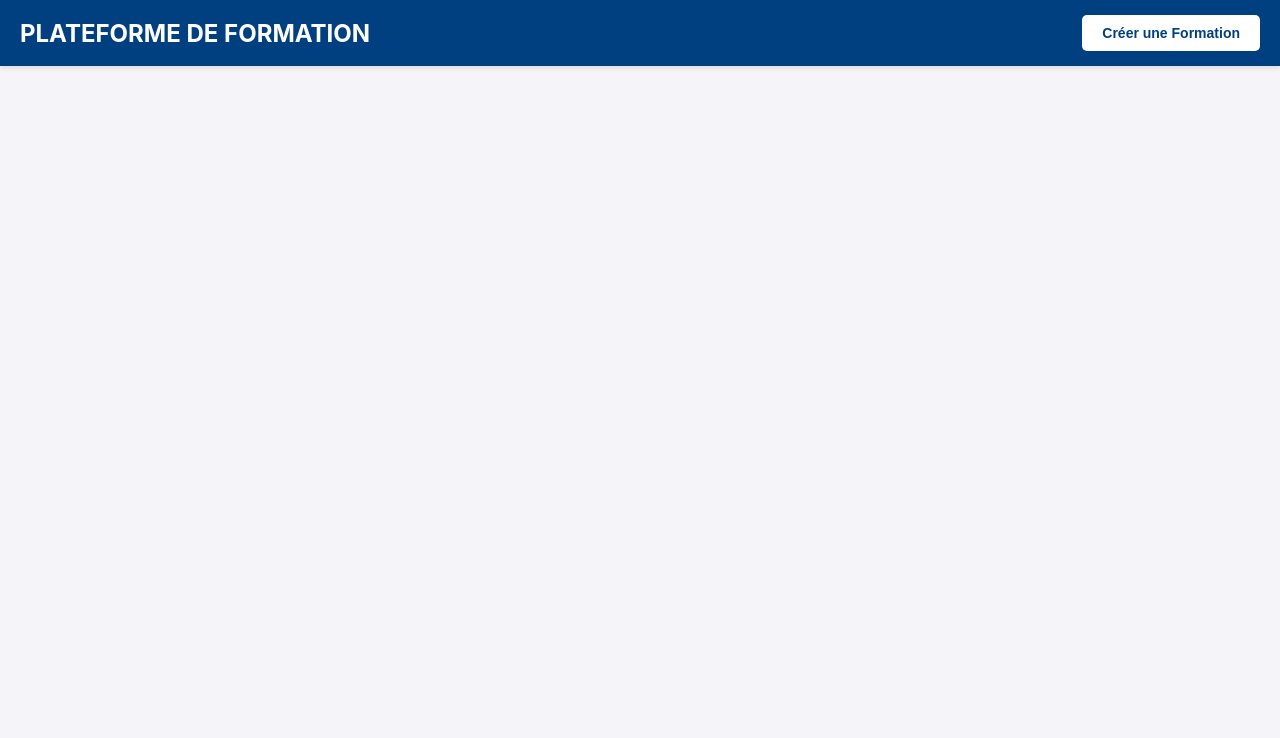
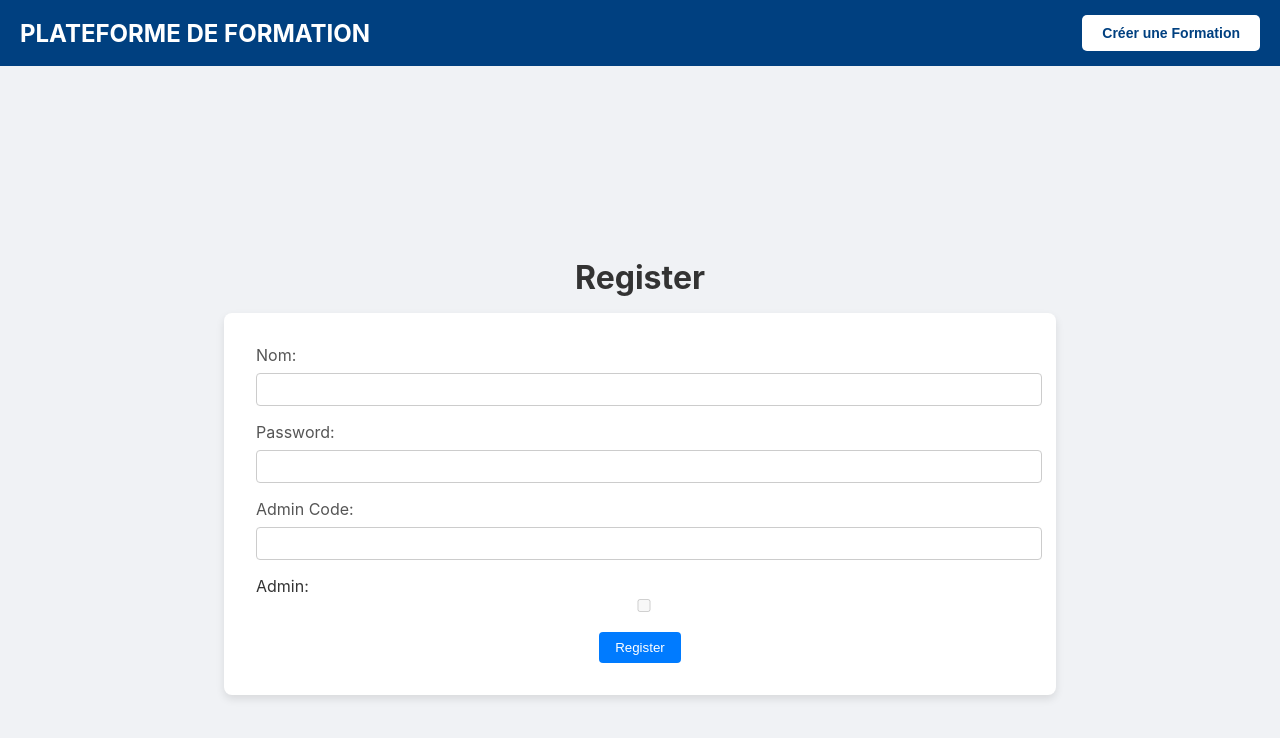
Before and after one commit to ElLuco6/formationFront, a React (Create React App) app in the folder formation/: page /register in a window 1280 px wide. Shown: the top 738 px of the page. Built offline with nearby package versions, Linux system fonts and the light colour scheme.

Commit message:
login + register

```diff
--- a/formation/src/App.tsx
+++ b/formation/src/App.tsx
@@ -5,6 +5,8 @@ import CreateFormationPage from './pages/CreateFormationPage';
 import CreateClassesPage from './pages/CreateClassesPage';
 import ListFormationsPage from './pages/ListFormationsPage';
 import InscriptionPage from './pages/InscriptionPage';
+import RegisterPage from './pages/RegisterPage';
+import LoginPage from './pages/LoginPage';
 
 const App: React.FC = () => {
     const navigate = useNavigate();
@@ -25,6 +27,8 @@ const App: React.FC = () => {
                 <Route path="/createformationpage" element={<CreateFormationPage />} />
                 <Route path="/createclassespage/:formationId" element={<CreateClassesPage />} />
                 <Route path="/inscription/:formationId" element={<InscriptionPage />} />
+                <Route path="/login" element={<LoginPage/>} />
+                <Route path="/register" element={<RegisterPage/>} />
             </Routes>
         </div>
     );
--- /dev/null
+++ b/formation/src/assets/LoginPage.css
@@ -0,0 +1,56 @@
+.container {
+    display: flex;
+    flex-direction: column;
+    align-items: center;
+    justify-content: center;
+    height: 100vh;
+    background-color: #f0f2f5;
+}
+
+.title {
+    font-size: 2rem;
+    margin-bottom: 1rem;
+    color: #333;
+}
+
+.form {
+    display: flex;
+    flex-direction: column;
+    align-items: center;
+    background-color: #fff;
+    padding: 2rem;
+    border-radius: 8px;
+    box-shadow: 0 4px 8px rgba(0, 0, 0, 0.1);
+}
+
+.inputGroup {
+    margin-bottom: 1rem;
+    width: 100%;
+}
+
+.label {
+    display: block;
+    margin-bottom: 0.5rem;
+    color: #555;
+}
+
+.input {
+    width: 100%;
+    padding: 0.5rem;
+    border-radius: 4px;
+    border: 1px solid #ccc;
+}
+
+.error {
+    color: red;
+    margin-bottom: 1rem;
+}
+
+.button {
+    padding: 0.5rem 1rem;
+    border-radius: 4px;
+    border: none;
+    background-color: #007bff;
+    color: #fff;
+    cursor: pointer;
+}
--- /dev/null
+++ b/formation/src/assets/RegisterPage.css
@@ -0,0 +1,57 @@
+.container {
+    display: flex;
+    flex-direction: column;
+    align-items: center;
+    justify-content: center;
+    height: 100vh;
+    background-color: #f0f2f5;
+}
+
+.title {
+    font-size: 2rem;
+    margin-bottom: 1rem;
+    color: #333;
+}
+
+.form {
+    display: flex;
+    flex-direction: column;
+    align-items: center;
+    background-color: #fff;
+    padding: 2rem;
+    border-radius: 8px;
+    box-shadow: 0 4px 8px rgba(0, 0, 0, 0.1);
+    width: 60%;
+}
+
+.inputGroup {
+    margin-bottom: 1rem;
+    width: 100%;
+}
+
+.label {
+    display: block;
+    margin-bottom: 0.5rem;
+    color: #555;
+}
+
+.input {
+    width: 100%;
+    padding: 0.5rem;
+    border-radius: 4px;
+    border: 1px solid #ccc;
+}
+
+.error {
+    color: red;
+    margin-bottom: 1rem;
+}
+
+.button {
+    padding: 0.5rem 1rem;
+    border-radius: 4px;
+    border: none;
+    background-color: #007bff;
+    color: #fff;
+    cursor: pointer;
+}
--- /dev/null
+++ b/formation/src/pages/LoginPage.tsx
@@ -0,0 +1,79 @@
+import React, { useState } from 'react';
+import { useNavigate } from 'react-router-dom';
+
+import '../assets/LoginPage.css';
+
+const LoginPage: React.FC = () => {
+    const [name, setName] = useState('');
+    const [password, setPassword] = useState('');
+    const [error, setError] = useState<string | null>(null);
+    const [isSubmitting, setIsSubmitting] = useState(false);
+    const navigate = useNavigate();
+    const handleSubmit = async (event: React.FormEvent) => {
+        event.preventDefault();
+        setIsSubmitting(true);
+        setError(null);
+
+        try {
+            const response = await fetch('http://10.31.34.188:3001/login', {
+                method: 'POST',
+                headers: {
+                    'Content-Type': 'application/json',
+                },
+                body: JSON.stringify({ name, password }),
+            });
+
+            if (!response.ok) {
+                throw new Error('Failed to login');
+            }
+
+            const user = await response.json();
+            localStorage.setItem('user', JSON.stringify(user.user));
+            navigate('/');
+        } catch (err) {
+            if (err instanceof Error) {
+                setError(err.message);
+            } else {
+                setError('An unknown error occurred');
+            }
+        } finally {
+            setIsSubmitting(false);
+        }
+    };
+
+    return (
+        <div className="container">
+            <h1 className="title">Login</h1>
+            <form onSubmit={handleSubmit} className="form">
+                <div className="inputGroup">
+                    <label htmlFor="name" className="label">Nom:</label>
+                    <input
+                        type="text"
+                        id="name"
+                        value={name}
+                        onChange={(e) => setName(e.target.value)}
+                        required
+                        className="input"
+                    />
+                </div>
+                <div className="inputGroup">
+                    <label htmlFor="password" className="label">Password:</label>
+                    <input
+                        type="password"
+                        id="password"
+                        value={password}
+                        onChange={(e) => setPassword(e.target.value)}
+                        required
+                        className="input"
+                    />
+                </div>
+                {error && <div className="error">{error}</div>}
+                <button type="submit" disabled={isSubmitting} className="button">
+                    {isSubmitting ? 'Logging in...' : 'Login'}
+                </button>
+            </form>
+        </div>
+    );
+};
+
+export default LoginPage;
--- /dev/null
+++ b/formation/src/pages/RegisterPage.tsx
@@ -0,0 +1,108 @@
+import React, { useState } from 'react';
+import { useNavigate } from 'react-router-dom';
+import '../assets/RegisterPage.css';
+
+const RegisterPage: React.FC = () => {
+    const [name, setName] = useState('');
+    const [password, setPassword] = useState('');
+    const [admin, setAdmin] = useState(false);
+    const [error, setError] = useState<string | null>(null);
+    const [isSubmitting, setIsSubmitting] = useState(false);
+    const [showSnackbar, setShowSnackbar] = useState(false);
+
+    const navigate = useNavigate();
+
+    const handleSubmit = async (event: React.FormEvent) => {
+        event.preventDefault();
+        setIsSubmitting(true);
+        setError(null);
+
+        try {
+            const response = await fetch('http://10.31.34.188:3001/register', {
+                method: 'POST',
+                headers: {
+                    'Content-Type': 'application/json',
+                },
+                body: JSON.stringify({ name, password, admin }),
+            });
+
+            if (!response.ok) {
+                throw new Error('Failed to register');
+            }
+
+            // Show snackbar and redirect to login page
+            setShowSnackbar(true);
+            setTimeout(() => {
+                setShowSnackbar(false);
+                navigate('/login');
+            }, 3000);
+        } catch (err) {
+            if (err instanceof Error) {
+                setError(err.message);
+            } else {
+                setError('An unknown error occurred');
+            }
+        } finally {
+            setIsSubmitting(false);
+        }
+    };
+
+    return (
+        <div className="container">
+            <h1 className="title">Register</h1>
+            <form onSubmit={handleSubmit} className="form">
+                <div className="inputGroup">
+                    <label htmlFor="nom" className="label">Nom:</label>
+                    <input
+                        type="text"
+                        id="name"
+                        value={name}
+                        onChange={(e) => setName(e.target.value)}
+                        required
+                        className="input"
+                    />
+                </div>
+                <div className="inputGroup">
+                    <label htmlFor="password" className="label">Password:</label>
+                    <input
+                        type="password"
+                        id="password"
+                        value={password}
+                        onChange={(e) => setPassword(e.target.value)}
+                        required
+                        className="input"
+                    />
+                </div>
+                <div className="inputGroup">
+                    <label htmlFor="adminCode"  className="label">Admin Code:</label>
+                    <input
+                        type="password"
+                        id="adminCode"
+                        onChange={(e) => setAdmin(e.target.value === '1234')}
+                        className="input"
+                    />
+                </div>
+                <div className="inputGroup">
+                    <label htmlFor="admin">Admin:</label>
+                    <input
+                        type="checkbox"
+                        id="admin"
+                        checked={admin}
+                        onChange={(e) => setAdmin(e.target.checked)}
+                        disabled
+                        className="input"
+                    />
+                </div>
+
+                {error && <div className="error">{error}</div>}
+                <button type="submit" disabled={isSubmitting} className="button">
+                    {isSubmitting ? 'Registering...' : 'Register'}
+                </button>
+            </form>
+            {showSnackbar && <div className="snackbar">Registration successful!</div>}
+
+        </div>
+    );
+};
+
+export default RegisterPage;
```
